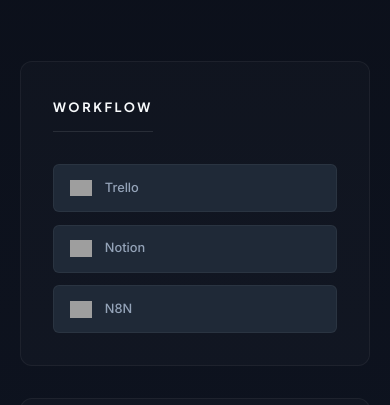
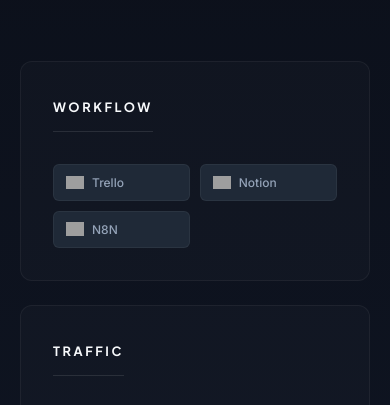
Before and after one commit to salvadorreynaud13-arch/Landing-Page-SERF, a plain HTML site: page index.html in a window 390 px wide. Shown: the part 3968-4373 px from the top of the page. Drawn offline with nearby package versions, Linux system fonts and the light colour scheme; grey boxes are pictures that could not be loaded.

Commit message:
ULTIMITO AJUSTE

```diff
--- a/index.html
+++ b/index.html
@@ -7,7 +7,7 @@
     <meta name="description"
         content="SERF - Estrategia Digital con Propósito Humano. Escalamos el impacto de Especialistas y Marcas Personales con IA.">
     <title>SERF | Strategic Marketing & Flow</title>
-    <link rel="stylesheet" href="styles.css?v=4.0">
+    <link rel="stylesheet" href="styles.css?v=5.0">
     <!-- Lucide Icons -->
     <script src="https://unpkg.com/lucide@latest"></script>
 </head>
--- a/styles.css
+++ b/styles.css
@@ -786,6 +786,26 @@
 
     .tech-grid {
         grid-template-columns: 1fr;
+        gap: 1.5rem;
+    }
+
+    .tech-icons {
+        grid-template-columns: repeat(2, 1fr) !important;
+        gap: 0.6rem !important;
+    }
+
+    .tech-tag {
+        padding: 0.5rem 0.75rem !important;
+        font-size: 0.75rem !important;
+        gap: 0.5rem !important;
+        height: 100%;
+        display: flex;
+        align-items: center;
+    }
+
+    .tech-tag img {
+        width: 18px !important;
+        height: 18px !important;
     }
 
     .contact-form,
```
